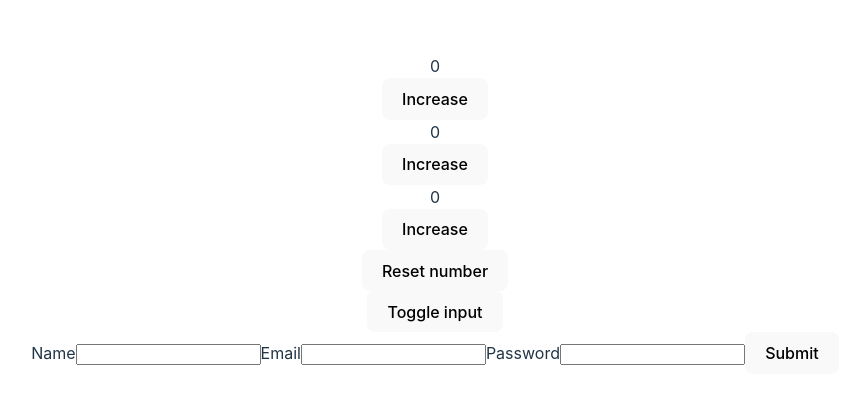
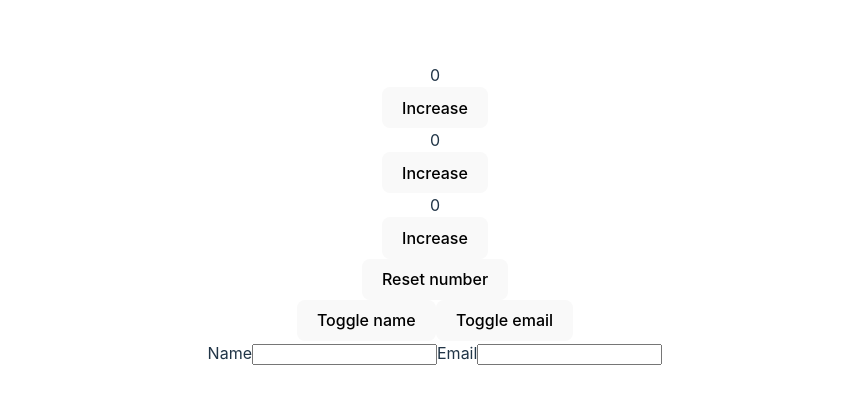
Before and after one commit to luismartinezs/rxjs-react, a React (Vite) app: page / in a window 1280 px wide. Shown: the part 186-590 px from the top of the page, without its empty margins (205-1055 px from the left). Built offline with nearby package versions, Linux system fonts and the light colour scheme.

Commit message:
feat: toggle labels and keep the association

```diff
--- a/src/components/Form.tsx
+++ b/src/components/Form.tsx
@@ -1,28 +1,24 @@
 import React, { useState } from "react";
 import { useA11y } from "../utils/a11y";
+import { Input } from "./Input";
+import { Label } from "./Label";
 
 export const Form: React.FC<{}> = () => {
-  const [show, toggle] = useState(true);
-  const { useRegisteredId, useLabelledOrDescribedBy } = useA11y();
+  const [showName, setShowName] = useState(true);
+  const [showEmail, setShowEmail] = useState(true);
   const handleSubmit = (event: React.FormEvent<HTMLFormElement>) => {
     event.preventDefault();
   };
 
   return (
     <div>
-      <button onClick={() => toggle(!show)}>Toggle input</button>
+      <button onClick={() => setShowName(!showName)}>Toggle name</button>
+      <button onClick={() => setShowEmail(!showEmail)}>Toggle email</button>
       <form onSubmit={handleSubmit}>
-        {show && <label id={useRegisteredId("name")}>Name</label>}
-        <input
-          type="text"
-          id="name"
-          aria-labelledby={useLabelledOrDescribedBy("name")}
-        />
-        <label htmlFor="email">Email</label>
-        <input type="email" id="email" />
-        <label htmlFor="password">Password</label>
-        <input type="password" id="password" />
-        <button type="submit">Submit</button>
+        {showName && <Label name="name" label="Name" />}
+        <Input name="name" />
+        {showEmail && <Label name="email" label="Email" />}
+        <Input name="email" />
       </form>
     </div>
   );
--- a/src/components/Input.tsx
+++ b/src/components/Input.tsx
@@ -1,7 +1,7 @@
 import React from "react";
 import { useA11y } from "../utils/a11y";
 
-export const Input: React.FC<{ key: string }> = ({ key }) => {
-  const labelledBy = useA11y().useLabelledOrDescribedBy(key);
+export const Input: React.FC<{ name: string }> = ({ name }) => {
+  const labelledBy = useA11y().useLabelledOrDescribedBy(name);
   return <input type="text" aria-labelledby={labelledBy} />;
 };
--- a/src/components/Label.tsx
+++ b/src/components/Label.tsx
@@ -1,10 +1,10 @@
 import React from "react";
 import { useA11y } from "../utils/a11y";
 
-export const Label: React.FC<{ key: string; label: string }> = ({
-  key,
+export const Label: React.FC<{ name: string; label: string }> = ({
+  name,
   label,
 }) => {
-  const id = useA11y().useRegisteredId(key);
+  const id = useA11y().useRegisteredId(name);
   return <span id={id}>{label}</span>;
 };
```
